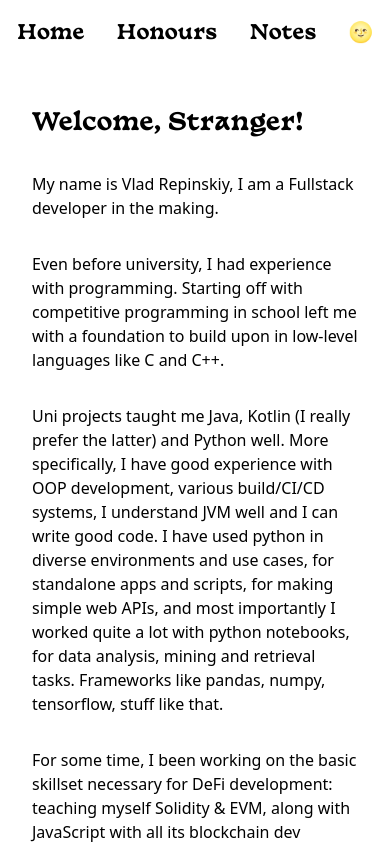
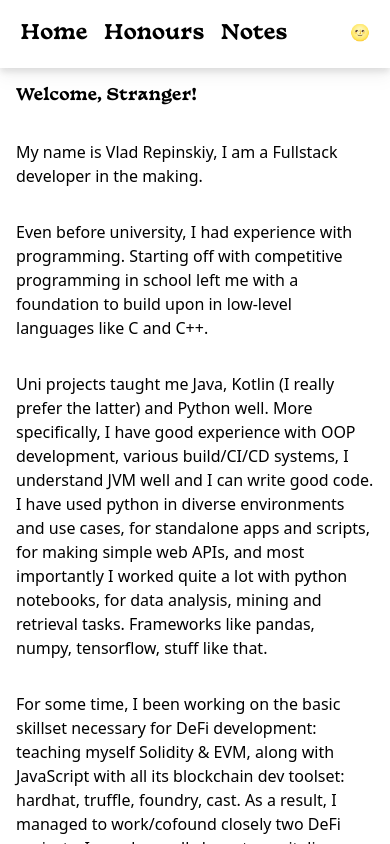
Before and after one commit to aetherjs/aetherjs.github.io, a SvelteKit app: page / in a window 390 px wide. Shown: the top 844 px of the page. Built offline with nearby package versions, Linux system fonts and the light colour scheme.

Commit message:
Adapt layout for mobile, include no ssr setting to use localstorage for theme

```diff
--- a/src/routes/+layout.svelte
+++ b/src/routes/+layout.svelte
@@ -1,36 +1,46 @@
 <script>
   import "../app.postcss";
+  import { onMount } from "svelte";
 
-  let isDark = false;
   let themeButtonEmoji = "🌝";
+  let isDark = localStorage.getItem("aetherdarktheme") === "true" ?? false;
+  if (isDark) {
+    document.documentElement.classList.add("dark");
+    themeButtonEmoji = "🌞";
+  }
 
   const toggleTheme = () => {
     isDark = !isDark;
     if (isDark) {
+      localStorage.setItem("aetherdarktheme", "true");
       document.documentElement.classList.add("dark");
       themeButtonEmoji = "🌞";
     } else {
+      localStorage.setItem("aetherdarktheme", "false");
       document.documentElement.classList.remove("dark");
       themeButtonEmoji = "🌝";
     }
   };
 </script>
 
-<header class="sticky top-0 z-50 py-2">
-  <nav class="flex justify-center m-3">
+<header
+  class="sticky top-0 z-50 py-2 bg-white dark:bg-black drop-shadow-lg transition-colors duration-500 ease-in-out"
+>
+  <nav class="flex justify-between m-3">
+    <div class="flex gap-0">
       <a
         href="/"
-      class="mx-4 text-xl sm:text-3xl lg:text-5xl font-basteleur font-semibold dark:text-white"
+        class="mx-2 text-xl sm:text-3xl lg:text-5xl font-basteleur font-semibold dark:text-white"
         >Home</a
       >
       <a
         href="/honours"
-      class="mx-4 text-xl sm:text-3xl lg:text-5xl font-basteleur font-semibold dark:text-white"
+        class="mx-2 text-xl sm:text-3xl lg:text-5xl font-basteleur font-semibold dark:text-white"
         >Honours</a
       >
       <a
         href="/notes"
-      class="mx-4 text-xl sm:text-3xl lg:text-5xl font-basteleur font-semibold dark:text-white"
+        class="mx-2 text-xl sm:text-3xl lg:text-5xl font-basteleur font-semibold dark:text-white"
         >Notes</a
       >
       <!-- <a
@@ -38,14 +48,15 @@
       class="mx-4 text-xl sm:text-3xl lg:text-5xl font-basteleur font-semibold dark:text-white"
       >Lab</a
     > -->
+    </div>
     <button
       on:click={toggleTheme}
-      class="mx-4 text-xl sm:text-3xl lg:text-5xl font-basteleur font-semibold dark:text-white"
+      class="mx-2 text-l sm:text-3xl lg:text-5xl font-basteleur font-semibold dark:text-white"
       >{themeButtonEmoji}</button
     >
   </nav>
 </header>
 
-<div class="pt-6 px-4">
+<div class="grid grid-cols-1 gap-8 p-4 sm:p-8 lg:p-20">
   <slot />
 </div>
--- a/src/routes/+layout.ts
+++ b/src/routes/+layout.ts
@@ -1 +1,2 @@
-export const prerender = true
+export const prerender = true;
+export const ssr = false;
--- a/src/routes/+page.svelte
+++ b/src/routes/+page.svelte
@@ -1,5 +1,6 @@
-<div class="grid grid-cols-1 gap-8 p-4 sm:p-8 lg:p-20">
-  <h1 class="text-2xl font-bold font-basteleur">Welcome, Stranger!</h1>
+<h1 class="text-l sm:text-2xl lg:text-4xl font-bold font-basteleur">
+  Welcome, Stranger!
+</h1>
 
 <p>My name is Vlad Repinskiy, I am a Fullstack developer in the making.</p>
 
@@ -11,13 +12,12 @@
 
 <p>
   Uni projects taught me Java, Kotlin (I really prefer the latter) and Python
-    well. More specifically, I have good experience with OOP development,
-    various build/CI/CD systems, I understand JVM well and I can write good
-    code. I have used python in diverse environments and use cases, for
-    standalone apps and scripts, for making simple web APIs, and most
-    importantly I worked quite a lot with python notebooks, for data analysis,
-    mining and retrieval tasks. Frameworks like pandas, numpy, tensorflow, stuff
-    like that.
+  well. More specifically, I have good experience with OOP development, various
+  build/CI/CD systems, I understand JVM well and I can write good code. I have
+  used python in diverse environments and use cases, for standalone apps and
+  scripts, for making simple web APIs, and most importantly I worked quite a lot
+  with python notebooks, for data analysis, mining and retrieval tasks.
+  Frameworks like pandas, numpy, tensorflow, stuff like that.
 </p>
 
 <p>
@@ -30,7 +30,6 @@
 </p>
 
 <p>
-    I have plenty of experience in collaborative software development, and have
-    a soft spot for nice products, clean solutions and analytics. Let's work!
+  I have plenty of experience in collaborative software development, and have a
+  soft spot for nice products, clean solutions and analytics. Let's work!
 </p>
-</div>
--- a/src/routes/honours/+page.svelte
+++ b/src/routes/honours/+page.svelte
@@ -1,2 +1,4 @@
-<h1>Honours page</h1>
+<h1 class="text-l sm:text-2xl lg:text-4xl font-bold font-basteleur">
+  Honours page
+</h1>
 <p>This where the cv and stuff be going mane</p>
--- a/src/routes/notes/+page.svelte
+++ b/src/routes/notes/+page.svelte
@@ -1,2 +1,4 @@
-<h1>Notes from the mentally ill</h1>
+<h1 class="text-l sm:text-2xl lg:text-4xl font-bold font-basteleur">
+  Notes from the mentally ill
+</h1>
 <p>Might start a blog here or smt mane idek...</p>
```
Lines whose indentation alone changed are shown as unchanged.
